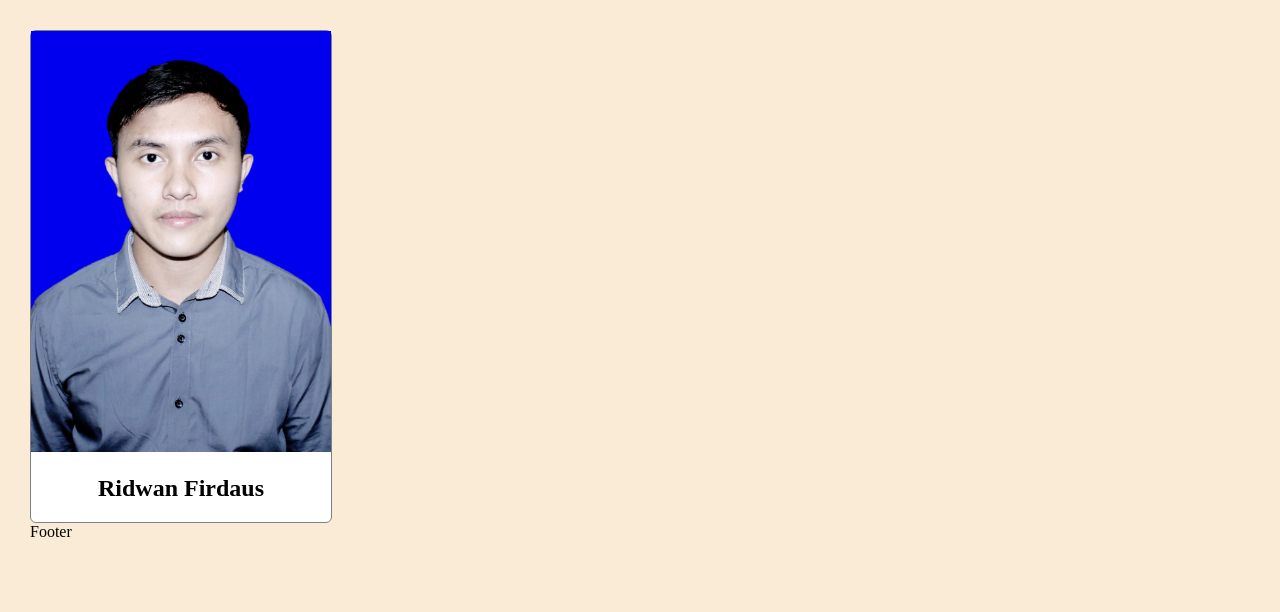
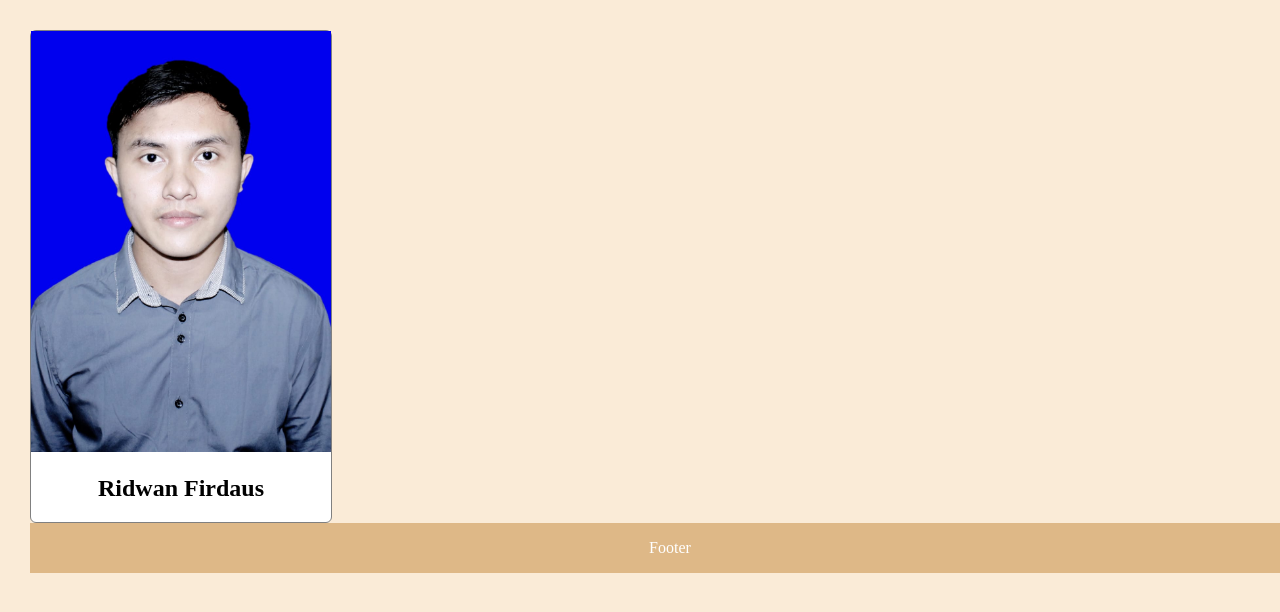
Before and after one commit to ridwanfirdaus/my-repo-from-template, a plain HTML site: page index.html in a window 1280 px wide. Shown: the top 612 px of the page. Drawn offline with Linux system fonts and the light colour scheme.

Commit message:
added style for id footer

```diff
--- a/style.css
+++ b/style.css
@@ -19,3 +19,12 @@ body {
  #profile-name{
     text-align: center;
  }
+
+ #footer {
+    width: 100%;
+    height: 50px;
+    line-height: 50px;
+    background-color: burlywood;
+    text-align: center;
+    color: white;
+ }
```
